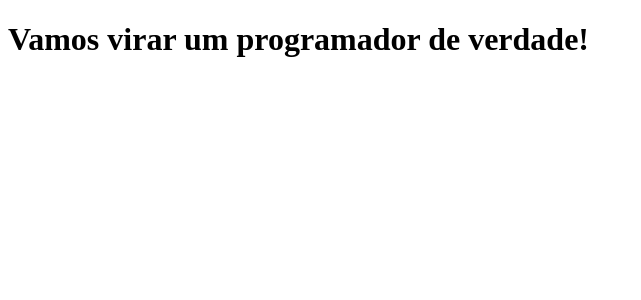
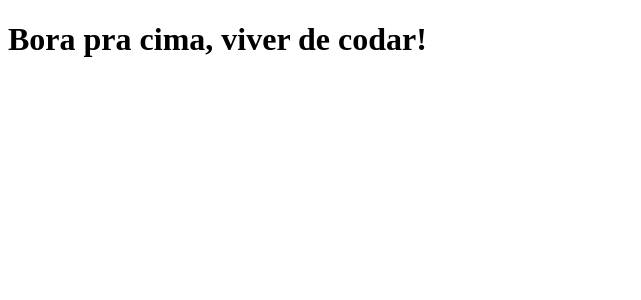
Before and after one commit to erickpaluan/clone-tabnews, a Next.js app: page / in a window 1280 px wide. Shown: the top 300 px of the page, without its empty margins (0-641 px from the left). Built offline with nearby package versions, Linux system fonts and the light colour scheme.

Commit message:
altera frase princial

```diff
--- a/pages/index.js
+++ b/pages/index.js
@@ -1,5 +1,5 @@
 function Home(){
-    return <h1>Vamos virar um programador de verdade!</h1>
+    return <h1>Bora pra cima, viver de codar!</h1>
 }
 
 export default Home;
```
